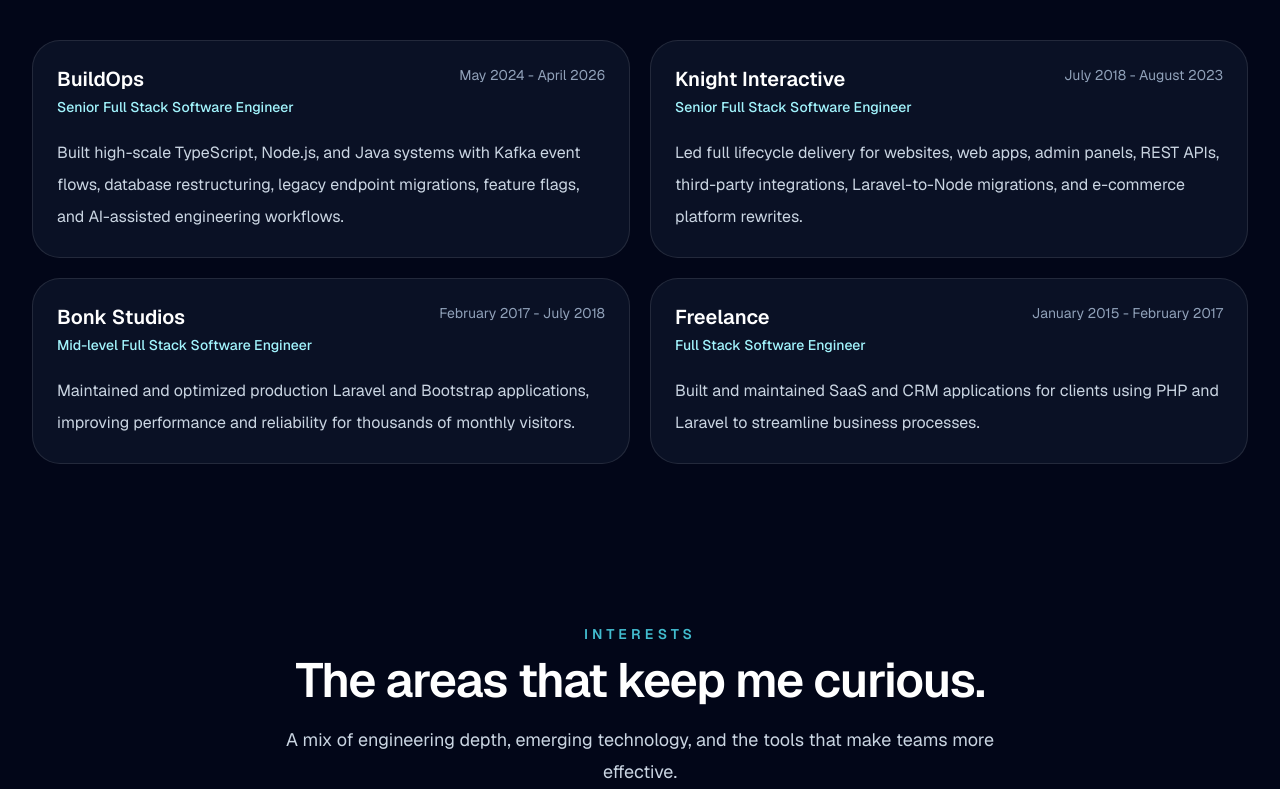
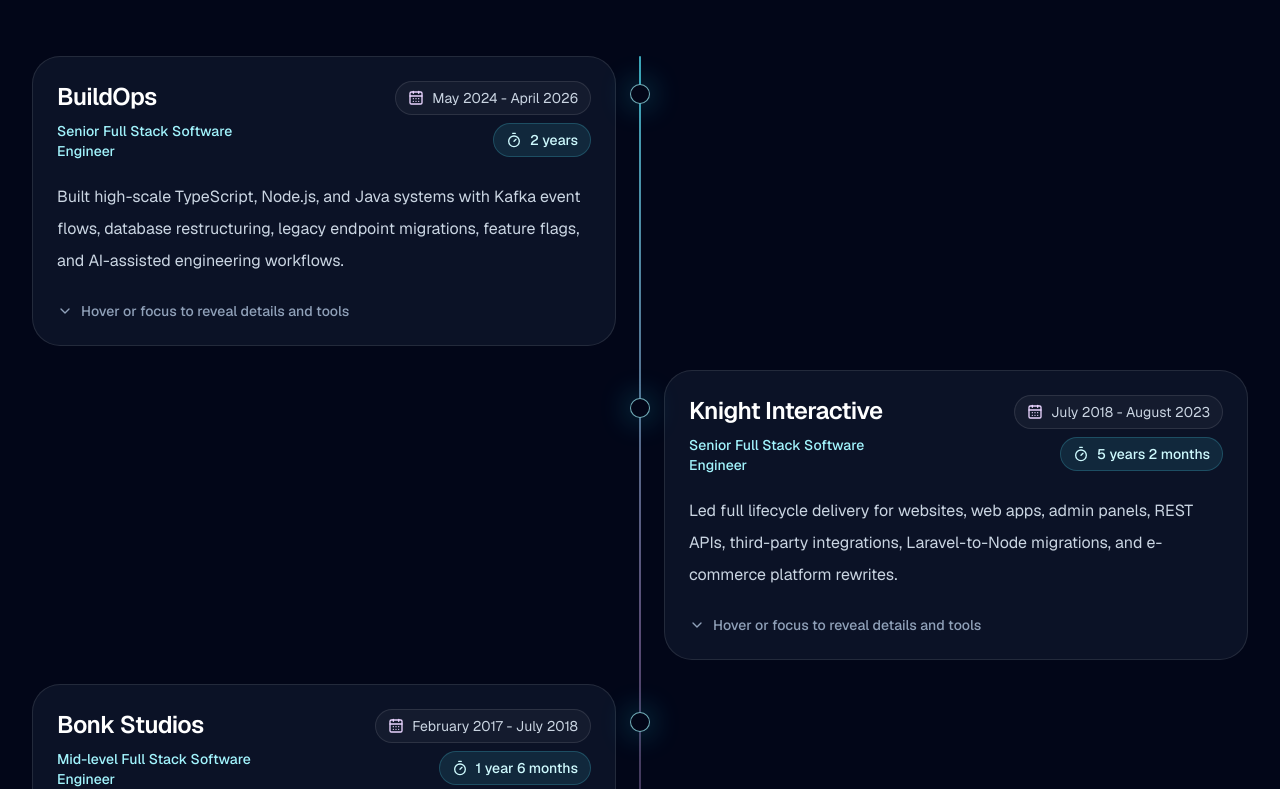
Before and after one commit to ChristianKuri/christian-kuri-portfolio, a Next.js app: page / in a window 1280 px wide. Shown: the part 5591-6380 px from the top of the page. Built offline with nearby package versions, Linux system fonts and the light colour scheme.

Commit message:
Enhance ExperienceHighlights component: add new role details, duration, and tools used for each position. Update layout and styling for improved user interaction and visual appeal.

```diff
--- a/components/experience-highlights.tsx
+++ b/components/experience-highlights.tsx
@@ -1,4 +1,4 @@
-import { CheckCircle2 } from "lucide-react";
+import { CalendarDays, CheckCircle2, ChevronDown, Timer, Wrench } from "lucide-react";
 
 import { FadeIn } from "@/components/fade-in";
 import { SectionHeading } from "@/components/section-heading";
@@ -27,21 +27,82 @@
           ))}
         </div>
 
-        <div className="mt-10 grid gap-5 lg:grid-cols-2">
+        <div className="relative mt-14">
+          <div className="pointer-events-none absolute inset-y-0 left-[1.125rem] hidden w-[2px] -translate-x-1/2 rounded-full bg-gradient-to-b from-cyan-300/70 via-purple-300/40 to-transparent md:block lg:left-1/2" />
+
           {roles.map((role, index) => (
             <FadeIn
               key={`${role.company}-${role.period}`}
-              delay={index * 0.06}
-              className="rounded-[1.75rem] border border-white/10 bg-slate-900/70 p-6"
+              delay={index * 0.08}
+              className={`relative mb-6 md:pl-12 lg:grid lg:grid-cols-2 lg:gap-12 lg:pl-0 ${
+                index % 2 === 0 ? "lg:[&>article]:col-start-1" : "lg:[&>article]:col-start-2"
+              }`}
             >
-              <div className="flex flex-col gap-2 sm:flex-row sm:items-start sm:justify-between">
-                <div>
-                  <h3 className="text-xl font-semibold text-white">{role.company}</h3>
-                  <p className="mt-1 text-sm font-medium text-cyan-200">{role.role}</p>
+              <div className="absolute left-[1.125rem] top-7 z-10 hidden size-5 -translate-x-1/2 rounded-full border border-cyan-200/70 bg-slate-950 shadow-[0_0_30px_rgba(34,211,238,0.45)] md:block lg:left-1/2" />
+
+              <article
+                tabIndex={0}
+                className="group rounded-[1.75rem] border border-white/10 bg-slate-900/75 p-6 outline-none transition duration-300 hover:-translate-y-1 hover:border-cyan-300/40 hover:bg-slate-900/95 focus-visible:-translate-y-1 focus-visible:border-cyan-300/50 focus-visible:ring-2 focus-visible:ring-cyan-300/30"
+              >
+                <div className="flex flex-col gap-4 sm:flex-row sm:items-start sm:justify-between">
+                  <div>
+                    <h3 className="text-2xl font-semibold tracking-tight text-white">
+                      {role.company}
+                    </h3>
+                    <p className="mt-2 text-sm font-medium text-cyan-200">{role.role}</p>
+                  </div>
+                  <div className="flex flex-wrap gap-2 sm:justify-end">
+                    <div className="inline-flex items-center gap-2 rounded-full border border-white/10 bg-white/[0.04] px-3 py-1.5 text-sm text-slate-300">
+                      <CalendarDays className="size-4 text-purple-200" />
+                      {role.period}
+                    </div>
+                    <div className="inline-flex items-center gap-2 rounded-full border border-cyan-300/20 bg-cyan-300/10 px-3 py-1.5 text-sm font-medium text-cyan-100">
+                      <Timer className="size-4" />
+                      {role.duration}
+                    </div>
+                  </div>
                 </div>
-                <p className="text-sm text-slate-400">{role.period}</p>
-              </div>
-              <p className="mt-5 leading-8 text-slate-300">{role.summary}</p>
+
+                <p className="mt-5 leading-8 text-slate-300">{role.summary}</p>
+
+                <div className="mt-6 flex items-center gap-2 text-sm font-medium text-slate-400 transition group-hover:text-cyan-200 group-focus-visible:text-cyan-200">
+                  <ChevronDown className="size-4 transition group-hover:rotate-180 group-focus-visible:rotate-180" />
+                  Hover or focus to reveal details and tools
+                </div>
+
+                <div className="grid max-h-0 overflow-hidden opacity-0 transition-all duration-500 ease-out group-hover:mt-6 group-hover:max-h-[42rem] group-hover:opacity-100 group-focus-visible:mt-6 group-focus-visible:max-h-[42rem] group-focus-visible:opacity-100">
+                  <div className="rounded-3xl border border-white/10 bg-slate-950/60 p-5">
+                    <p className="mb-4 text-sm font-semibold uppercase tracking-[0.2em] text-slate-400">
+                      Key Work
+                    </p>
+                    <ul className="space-y-3">
+                      {role.details.map((detail) => (
+                        <li key={detail} className="flex gap-3 text-sm leading-6 text-slate-300">
+                          <CheckCircle2 className="mt-0.5 size-4 shrink-0 text-emerald-300" />
+                          <span>{detail}</span>
+                        </li>
+                      ))}
+                    </ul>
+
+                    <div className="mt-6 border-t border-white/10 pt-5">
+                      <div className="mb-3 flex items-center gap-2 text-sm font-semibold text-white">
+                        <Wrench className="size-4 text-purple-200" />
+                        Tools Used
+                      </div>
+                      <div className="flex flex-wrap gap-2">
+                        {role.tools.map((tool) => (
+                          <span
+                            key={tool}
+                            className="rounded-full border border-cyan-300/15 bg-cyan-300/10 px-3 py-1 text-xs font-medium text-cyan-100"
+                          >
+                            {tool}
+                          </span>
+                        ))}
+                      </div>
+                    </div>
+                  </div>
+                </div>
+              </article>
             </FadeIn>
           ))}
         </div>
--- a/lib/site-data.ts
+++ b/lib/site-data.ts
@@ -156,29 +156,83 @@
     company: "BuildOps",
     role: "Senior Full Stack Software Engineer",
     period: "May 2024 - April 2026",
+    duration: "2 years",
     summary:
       "Built high-scale TypeScript, Node.js, and Java systems with Kafka event flows, database restructuring, legacy endpoint migrations, feature flags, and AI-assisted engineering workflows.",
+    details: [
+      "Supported systems serving 100,000+ daily active users with scalable TypeScript, Node.js, and Java services.",
+      "Restructured a massive monolithic database table into optimized tables, reducing primary table size by 25% and improving query speed up to 10x.",
+      "Implemented Kafka listeners and Java consumers for change data capture, processing 500,000+ events daily and reducing pipeline bottlenecks by roughly 40%.",
+      "Reverse-engineered and migrated 40+ complex Node.js/TypeScript endpoints to Java with feature-flagged, zero-downtime rollouts.",
+      "Used Cursor, Claude, Codex, and ChatGPT for code exploration, debugging, refactoring, documentation, architecture review, and implementation planning.",
+    ],
+    tools: [
+      "TypeScript",
+      "Node.js",
+      "Java",
+      "Kafka",
+      "PostgreSQL",
+      "Feature Flags",
+      "Cursor",
+      "Claude",
+      "Codex",
+      "ChatGPT",
+    ],
   },
   {
     company: "Knight Interactive",
     role: "Senior Full Stack Software Engineer",
     period: "July 2018 - August 2023",
+    duration: "5 years 2 months",
     summary:
       "Led full lifecycle delivery for websites, web apps, admin panels, REST APIs, third-party integrations, Laravel-to-Node migrations, and e-commerce platform rewrites.",
+    details: [
+      "Architected, developed, and maintained 15+ websites and high-traffic web applications.",
+      "Built secure admin panels that reduced internal manual data entry by more than 50%.",
+      "Owned projects from concept and architecture through deployment and long-term maintenance.",
+      "Designed REST APIs and third-party integrations that maintained 99.9% reliability.",
+      "Migrated a core Laravel/PHP application to a TypeScript/Node.js backend, improving page load speed by 60%.",
+      "Led a legacy e-commerce rewrite that improved security, stability, speed, and conversions.",
+    ],
+    tools: [
+      "Node.js",
+      "React",
+      "Vue.js",
+      "TypeScript",
+      "Tailwind CSS",
+      "REST APIs",
+      "Laravel",
+      "PHP",
+      "E-commerce",
+    ],
   },
   {
     company: "Bonk Studios",
     role: "Mid-level Full Stack Software Engineer",
     period: "February 2017 - July 2018",
+    duration: "1 year 6 months",
     summary:
       "Maintained and optimized production Laravel and Bootstrap applications, improving performance and reliability for thousands of monthly visitors.",
+    details: [
+      "Maintained a production-grade cross-platform website with strong attention to availability and user experience.",
+      "Diagnosed and resolved performance bottlenecks with targeted optimizations.",
+      "Reduced average load times by 2+ seconds and helped create a more responsive UI.",
+    ],
+    tools: ["PHP", "Laravel", "Bootstrap 4", "JavaScript", "Performance Optimization"],
   },
   {
     company: "Freelance",
     role: "Full Stack Software Engineer",
     period: "January 2015 - February 2017",
+    duration: "2 years 2 months",
     summary:
       "Built and maintained SaaS and CRM applications for clients using PHP and Laravel to streamline business processes.",
+    details: [
+      "Delivered production-grade SaaS and CRM applications for client business workflows.",
+      "Handled full-stack development across data models, backend logic, interface work, and deployment support.",
+      "Focused on practical tools that streamlined operations and reduced manual process friction.",
+    ],
+    tools: ["PHP", "Laravel", "SaaS", "CRM", "MySQL", "Client Delivery"],
   },
 ];
 
```
